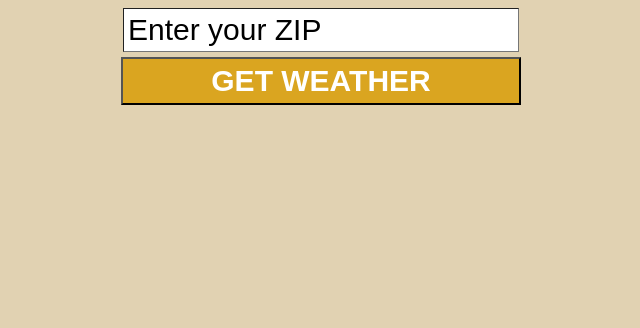
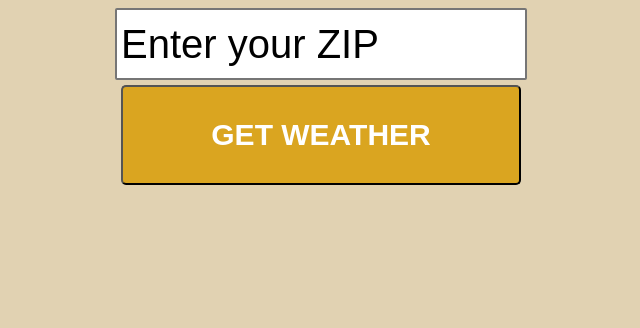
Before and after one commit to IlliniOrange/Weather-App, a plain HTML site: page index.html in a window 1280 px wide. Shown: the whole page, without its empty margins (319-959 px from the left). Drawn offline with Linux system fonts and the light colour scheme.

Commit message:
Update CSS formatting

```diff
--- a/index.css
+++ b/index.css
@@ -20,7 +20,9 @@ button {
     padding-right: 10px;
     margin-top: 5px;
     width: 400px;
+    height: 100px;
     font-size: 30px;
+    border-radius: 5px;
 
 }
 
@@ -36,9 +38,13 @@ button {
 
 #zipinput-el {
     padding: 4px;
-    width: auto;
-    font-size: 30px;
+    width: 400px;
+    font-size: 40px;
     border-width: 1px;
+    border-style: solid;
+    border-width: 2px;
+    border-radius: 2px;
+    height: 60px;
 }
 
 .conditions {
```
